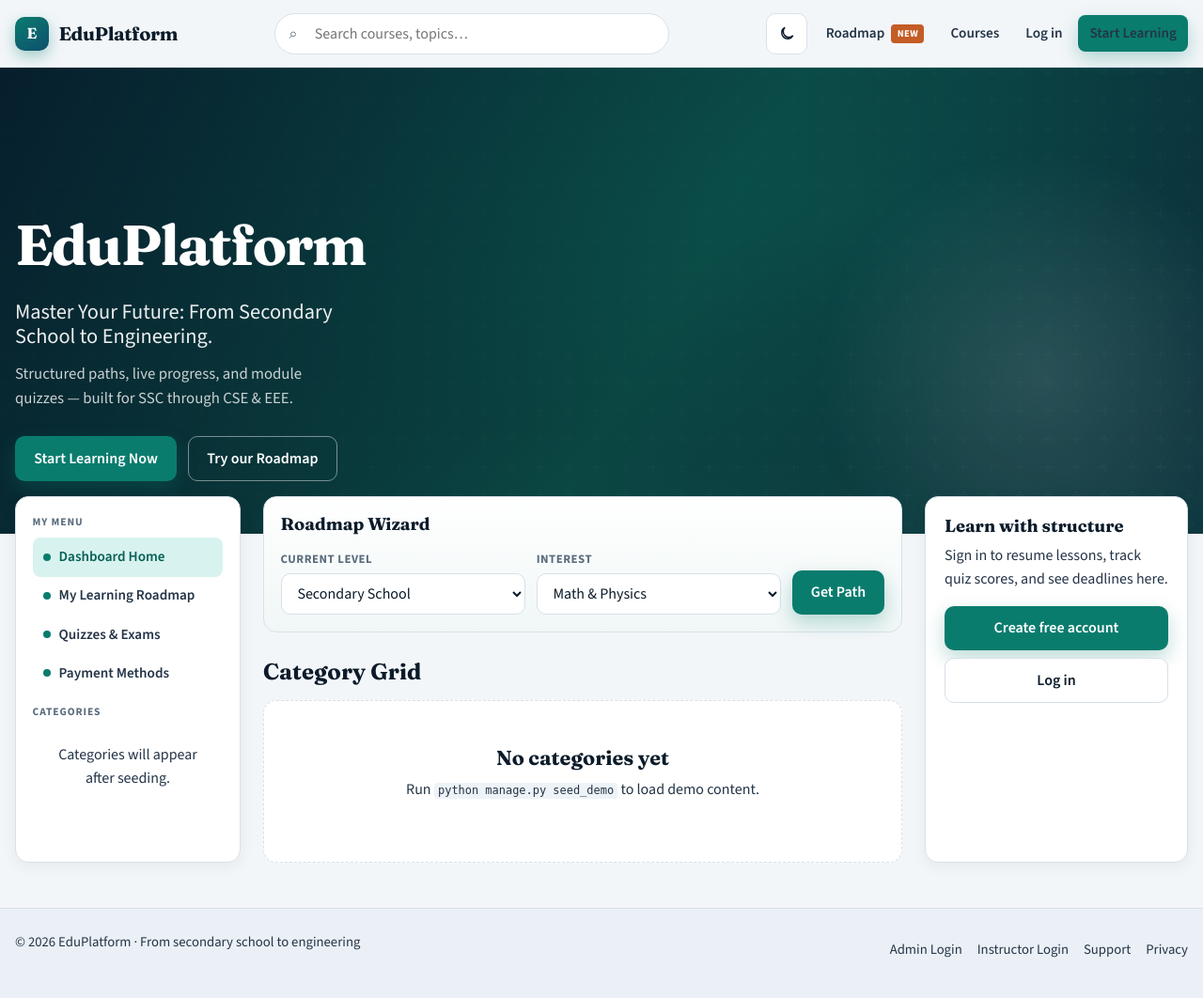
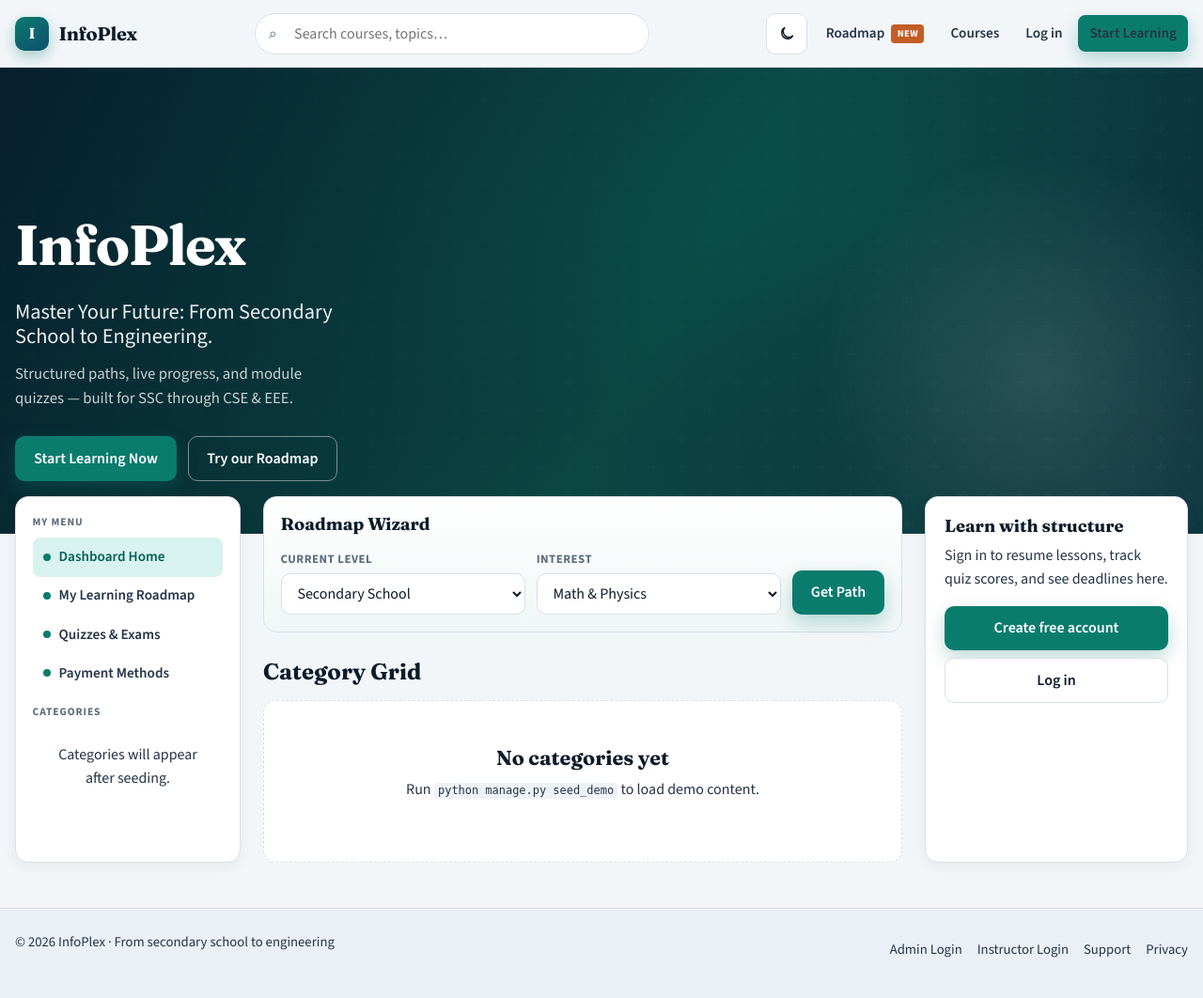
Before and after one commit to taifur-rahaman/Infoplex_live, a Django app: page / in a window 1280 px wide. Shown: the whole page at 94% size. Run offline with Django 5.2, Linux system fonts and the light colour scheme; data that the repository does not hold is empty.

Commit message:
Rebrand LMS from EduPlatform to InfoPlex
Update user-facing titles, nav, hero, footer, admin headers, emails,
seed data, theme key, and README display name. Leave Django package
paths unchanged.

```diff
--- a/config/urls.py
+++ b/config/urls.py
@@ -3,8 +3,8 @@ from django.conf.urls.static import static
 from django.contrib import admin
 from django.urls import include, path
 
-admin.site.site_header = "EduPlatform Admin"
-admin.site.site_title = "EduPlatform"
+admin.site.site_header = "InfoPlex Admin"
+admin.site.site_title = "InfoPlex"
 admin.site.index_title = "Manage courses, payments & students"
 
 urlpatterns = [
--- a/lms/apps.py
+++ b/lms/apps.py
@@ -4,4 +4,4 @@ from django.apps import AppConfig
 class LmsConfig(AppConfig):
     default_auto_field = "django.db.models.BigAutoField"
     name = "lms"
-    verbose_name = "EduPlatform LMS"
+    verbose_name = "InfoPlex LMS"
--- a/lms/email_utils.py
+++ b/lms/email_utils.py
@@ -15,7 +15,7 @@ logger = logging.getLogger(__name__)
 def send_platform_email(to_email: str, subject: str, html_content: str, text_content: str = "") -> bool:
     """Send via Brevo API when BREVO_API_KEY is set; otherwise log/console."""
     api_key = getattr(settings, "BREVO_API_KEY", "") or ""
-    sender = getattr(settings, "BREVO_SENDER_EMAIL", "noreply@eduplatform.local")
+    sender = getattr(settings, "BREVO_SENDER_EMAIL", "noreply@infoplex.local")
     text = text_content or html_content
 
     if not api_key:
@@ -29,7 +29,7 @@ def send_platform_email(to_email: str, subject: str, html_content: str, text_con
         return True
 
     payload = {
-        "sender": {"email": sender, "name": "EduPlatform"},
+        "sender": {"email": sender, "name": "InfoPlex"},
         "to": [{"email": to_email}],
         "subject": subject,
         "htmlContent": html_content,
--- a/lms/views.py
+++ b/lms/views.py
@@ -622,12 +622,12 @@ def signup(request):
             login(request, user)
             send_platform_email(
                 user.email,
-                "Welcome to EduPlatform",
+                "Welcome to InfoPlex",
                 f"<p>Hi {user.first_name or user.username}, welcome aboard. "
                 "Start with your learning roadmap or browse the catalog.</p>",
             )
-            ActivityLog.objects.create(user=user, message="Joined EduPlatform")
-            messages.success(request, "Account created — welcome to EduPlatform!")
+            ActivityLog.objects.create(user=user, message="Joined InfoPlex")
+            messages.success(request, "Account created — welcome to InfoPlex!")
             return redirect("lms:dashboard")
     else:
         form = SignupForm()
--- a/static/css/main.css
+++ b/static/css/main.css
@@ -1,4 +1,4 @@
-/* EduPlatform — academic navy + teal system (light + dark) */
+/* InfoPlex — academic navy + teal system (light + dark) */
 @import url("https://fonts.googleapis.com/css2?family=Fraunces:opsz,wght@9..144,500;9..144,700&family=Source+Sans+3:wght@400;500;600;700&display=swap");
 
 :root,
--- a/static/js/main.js
+++ b/static/js/main.js
@@ -1,5 +1,5 @@
 (function () {
-  var THEME_KEY = "eduplatform-theme";
+  var THEME_KEY = "infoplex-theme";
 
   function preferredTheme() {
     try {
--- a/templates/accounts/auth.html
+++ b/templates/accounts/auth.html
@@ -1,5 +1,5 @@
 {% extends "base.html" %}
-{% block title %}{% if auth_mode == "signup" %}Sign up{% else %}Welcome{% endif %} — EduPlatform{% endblock %}
+{% block title %}{% if auth_mode == "signup" %}Sign up{% else %}Welcome{% endif %} — InfoPlex{% endblock %}
 
 {% block content %}
 <div class="auth-page">
@@ -11,7 +11,7 @@
 
     {% if auth_mode == "signup" %}
       <h1 style="font-size:1.6rem;">Create your account</h1>
-      <p>Join engineers and students learning on EduPlatform.</p>
+      <p>Join engineers and students learning on InfoPlex.</p>
       <form method="post" class="form-stack">
         {% csrf_token %}
         {% for field in form %}
--- a/templates/base.html
+++ b/templates/base.html
@@ -4,12 +4,12 @@
 <head>
   <meta charset="utf-8">
   <meta name="viewport" content="width=device-width, initial-scale=1">
-  <title>{% block title %}EduPlatform{% endblock %}</title>
-  <meta name="description" content="{% block meta_description %}Master your future from secondary school to engineering with EduPlatform.{% endblock %}">
+  <title>{% block title %}InfoPlex{% endblock %}</title>
+  <meta name="description" content="{% block meta_description %}Master your future from secondary school to engineering with InfoPlex.{% endblock %}">
   <script>
     (function () {
       try {
-        var key = "eduplatform-theme";
+        var key = "infoplex-theme";
         var stored = localStorage.getItem(key);
         var theme = stored === "light" || stored === "dark"
           ? stored
@@ -27,8 +27,8 @@
   <header class="site-header">
     <div class="site-header__inner">
       <a class="brand" href="{% url 'lms:home' %}">
-        <span class="brand__mark" aria-hidden="true">E</span>
-        <span class="brand__name">EduPlatform</span>
+        <span class="brand__mark" aria-hidden="true">I</span>
+        <span class="brand__name">InfoPlex</span>
       </a>
 
       <form class="header-search" action="{% url 'lms:catalog' %}" method="get" role="search">
@@ -108,7 +108,7 @@
 
   <footer class="site-footer">
     <div class="site-footer__inner">
-      <p>© {% now "Y" %} EduPlatform · From secondary school to engineering</p>
+      <p>© {% now "Y" %} InfoPlex · From secondary school to engineering</p>
       <nav aria-label="Footer">
         <a href="/admin/">Admin Login</a>
         <a href="{% url 'accounts:login' %}">Instructor Login</a>
--- a/templates/lms/billing.html
+++ b/templates/lms/billing.html
@@ -1,5 +1,5 @@
 {% extends "base.html" %}
-{% block title %}Billing — EduPlatform{% endblock %}
+{% block title %}Billing — InfoPlex{% endblock %}
 
 {% block content %}
 <div class="page-shell">
--- a/templates/lms/catalog.html
+++ b/templates/lms/catalog.html
@@ -1,5 +1,5 @@
 {% extends "base.html" %}
-{% block title %}{% if category %}{{ category.name }} · {% endif %}Course Catalog — EduPlatform{% endblock %}
+{% block title %}{% if category %}{{ category.name }} · {% endif %}Course Catalog — InfoPlex{% endblock %}
 
 {% block content %}
 <div class="page-shell page-shell--catalog">
--- a/templates/lms/checkout_status.html
+++ b/templates/lms/checkout_status.html
@@ -1,5 +1,5 @@
 {% extends "base.html" %}
-{% block title %}Payment status — EduPlatform{% endblock %}
+{% block title %}Payment status — InfoPlex{% endblock %}
 
 {% block content %}
 <div class="container" style="padding:2rem 0 3rem;max-width:640px;">
--- a/templates/lms/course_detail.html
+++ b/templates/lms/course_detail.html
@@ -1,5 +1,5 @@
 {% extends "base.html" %}
-{% block title %}{{ course.title }} — EduPlatform{% endblock %}
+{% block title %}{{ course.title }} — InfoPlex{% endblock %}
 
 {% block content %}
 <div class="container" style="padding:1.5rem 0 3rem;">
@@ -78,7 +78,7 @@
         <div class="avatar">{{ course.instructor.first_name|default:"I"|slice:":1" }}</div>
         <div>
           <h3 style="font-size:1.1rem;">{{ course.instructor.get_full_name|default:course.instructor }}</h3>
-          <p>{{ course.instructor_bio|default:"Experienced EduPlatform instructor." }}</p>
+          <p>{{ course.instructor_bio|default:"Experienced InfoPlex instructor." }}</p>
         </div>
       </div>
     </section>
--- a/templates/lms/dashboard.html
+++ b/templates/lms/dashboard.html
@@ -1,5 +1,5 @@
 {% extends "base.html" %}
-{% block title %}Student Dashboard — EduPlatform{% endblock %}
+{% block title %}Student Dashboard — InfoPlex{% endblock %}
 
 {% block content %}
 <div class="page-shell">
--- a/templates/lms/home.html
+++ b/templates/lms/home.html
@@ -1,11 +1,11 @@
 {% extends "base.html" %}
-{% block title %}EduPlatform — Master Your Future{% endblock %}
+{% block title %}InfoPlex — Master Your Future{% endblock %}
 
 {% block content %}
-<section class="hero-bleed" aria-label="EduPlatform hero">
+<section class="hero-bleed" aria-label="InfoPlex hero">
   <div class="hero-orbit" aria-hidden="true"></div>
   <div class="hero-bleed__inner">
-    <p class="hero-bleed__brand">EduPlatform</p>
+    <p class="hero-bleed__brand">InfoPlex</p>
     <h1 class="hero-bleed__title">Master Your Future: From Secondary School to Engineering.</h1>
     <p class="hero-bleed__lede">Structured paths, live progress, and module quizzes — built for SSC through CSE &amp; EEE.</p>
     <div class="hero-actions">
--- a/templates/lms/quizzes.html
+++ b/templates/lms/quizzes.html
@@ -1,5 +1,5 @@
 {% extends "base.html" %}
-{% block title %}Quizzes &amp; Exams — EduPlatform{% endblock %}
+{% block title %}Quizzes &amp; Exams — InfoPlex{% endblock %}
 
 {% block content %}
 <div class="page-shell">
--- a/templates/lms/roadmap.html
+++ b/templates/lms/roadmap.html
@@ -1,5 +1,5 @@
 {% extends "base.html" %}
-{% block title %}Learning Roadmap — EduPlatform{% endblock %}
+{% block title %}Learning Roadmap — InfoPlex{% endblock %}
 
 {% block content %}
 <div class="container" style="padding:1.5rem 0 3rem;">
```
Also changed, not shown: config/settings.py (+4 -4 lines), lms/management/commands/seed_demo.py (+5 -5 lines), README.md, 1 other file.
